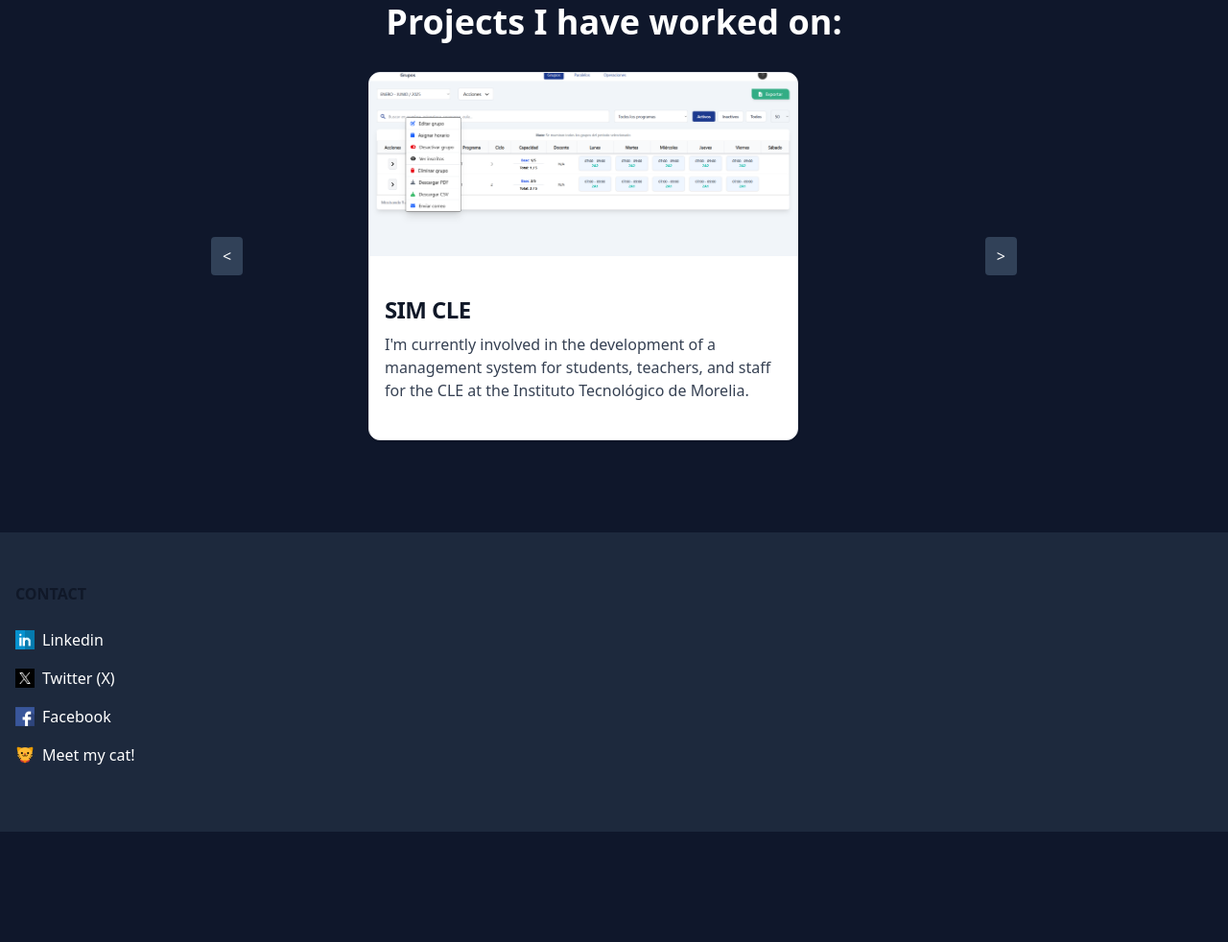
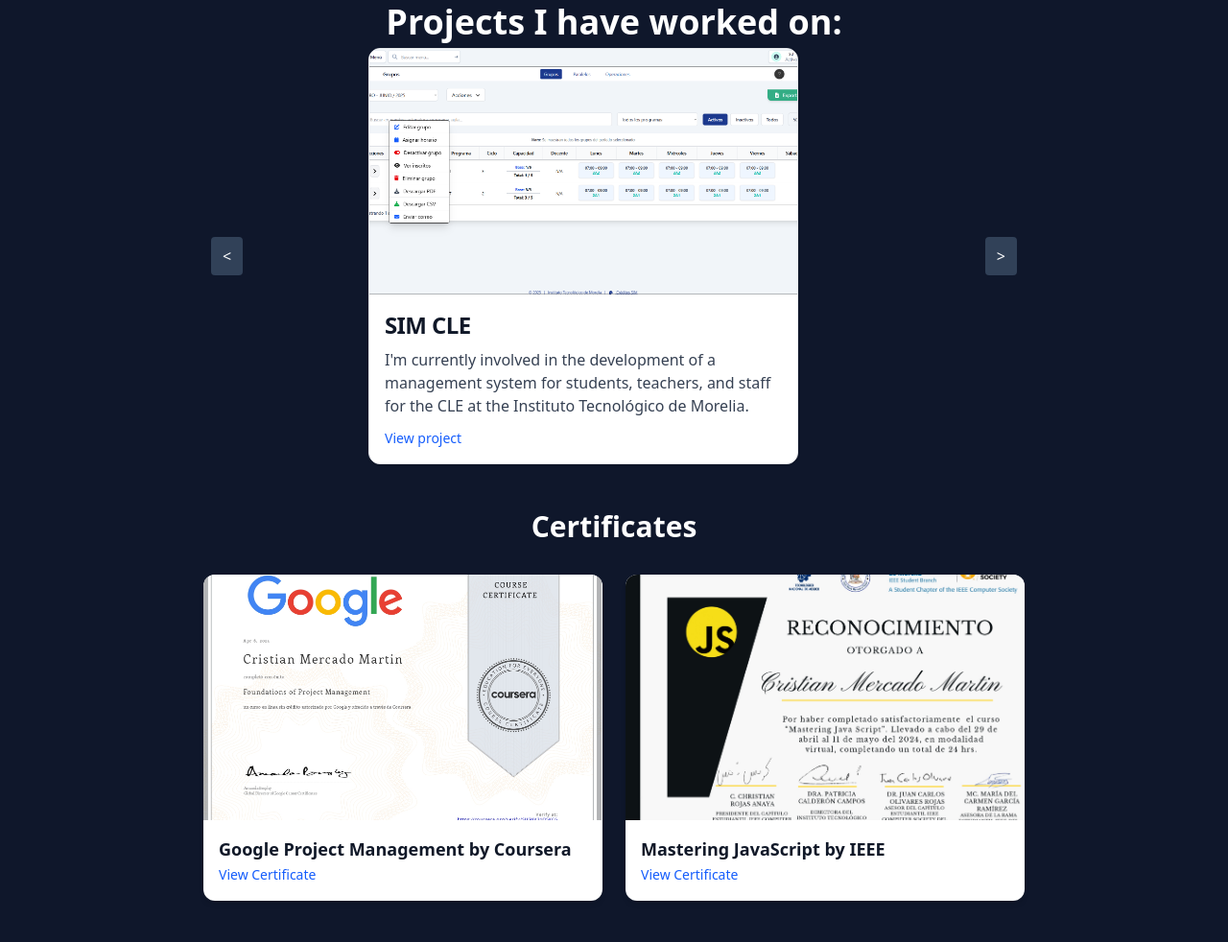
Before and after one commit to Chriss720/portfolio, an Astro site: page / in a window 1280 px wide. Shown: the part 1371-2353 px from the top of the page at 96% size. Before the commit the page ends 2238 px from the top, so only its background shows below. Built offline with nearby package versions, Linux system fonts and the light colour scheme; Astro itself is replaced by a stand-in of ours; a web font is replaced by a local one.

Commit message:
Certificates

```diff
--- a/src/components/proyect-card.astro
+++ b/src/components/proyect-card.astro
@@ -1,19 +1,26 @@
 ---
-const { title, image, description } = Astro.props;
+const { title, image, description, url } = Astro.props;
 ---
 
-<a href="#" class="flex flex-col bg-white border border-gray-200 rounded-xl shadow-sm hover:bg-gray-100 dark:border-gray-700 dark:bg-gray-800 dark:hover:bg-gray-700 h-96 w-full max-w-md overflow-hidden">
+<div class="flex flex-col bg-white border border-gray-200 rounded-xl shadow-sm hover:bg-gray-100
+            dark:border-gray-700 dark:bg-gray-800 dark:hover:bg-gray-700 w-full max-w-md overflow-hidden">
 
-  {/* Imagen ocupa la mitad superior */}
+  <!-- Imagen -->
   <img
-    class="object-cover w-full h-1/2"
+    class="object-cover w-full h-64"
     src={image}
     alt={title}
   />
 
-  {/* Texto ocupa la mitad inferior */}
-  <div class="flex flex-col justify-center p-4 h-1/2">
+  <!-- Contenido -->
+  <div class="flex flex-col p-4">
     <h5 class="text-2xl font-bold tracking-tight text-gray-900 dark:text-white">{title}</h5>
     <p class="mt-2 text-gray-700 dark:text-gray-400">{description}</p>
+    <a href={url}
+       target="_blank"
+       rel="noopener noreferrer"
+       class="mt-3 text-sm text-blue-600 dark:text-blue-400 hover:underline">
+      View project
+    </a>
   </div>
-</a>
+</div>
--- a/src/pages/index.astro
+++ b/src/pages/index.astro
@@ -67,6 +67,7 @@
                 title="SIM CLE"
                 image="/projects/cle.png"
                 description="I'm currently involved in the development of a management system for students, teachers, and staff for the CLE at the Instituto Tecnológico de Morelia."
+                url="https://sim-cle.morelia.tecnm.mx/login"
               />
             </div>
             <div class="project-slide absolute w-[28rem] sm:w-[32rem] transition-transform duration-500 hidden">
@@ -74,6 +75,7 @@
                 title="Modulo vinculación para SIM-TECNM"
                 image="/projects/vin.png"
                 description="Project that connects students with companies for internships, developed with Laravel and Tailwind CSS."
+                url="https://vinculacion-proyecto-avbzd4.laravel.cloud"
               />
             </div>
           </div>
@@ -83,8 +85,39 @@
         </div>
       </section>
 
+      <section id="certificates" class="max-w-4xl mx-auto px-5 py-10">
+        <h2 class="text-3xl font-bold text-center mb-8">Certificates</h2>
 
+        <div class="grid grid-cols-1 sm:grid-cols-2 gap-6">
 
+          <div class="bg-white dark:bg-gray-800 rounded-xl shadow-md overflow-hidden">
+            <img src="/certificates/coursera.jpg" alt="Certificado Coursera" class="w-full h-64 object-cover">
+            <div class="p-4">
+              <h3 class="text-lg font-semibold text-gray-900 dark:text-white">Google Project Management by Coursera</h3>
+              <a href="https://coursera.org/share/5067eda2d0eec79d6cbeb8e0e5a65ce5"
+                target="_blank"
+                rel="noopener noreferrer"
+                class="text-sm text-blue-600 dark:text-blue-400 hover:underline">
+                View Certificate
+              </a>
+
+            </div>
+          </div>
+
+          <div class="bg-white dark:bg-gray-800 rounded-xl shadow-md overflow-hidden">
+            <img src="/certificates/js.jpg" alt="Certificado JavaScript" class="w-full h-64 object-cover">
+            <div class="p-4">
+              <h3 class="text-lg font-semibold text-gray-900 dark:text-white">Mastering JavaScript by IEEE</h3>
+              <a href="https://drive.google.com/file/d/17K30iYTNw3vXaBFJzV-kZ44uUfvcwSVx/view?usp=sharing"
+                target="_blank"
+                rel="noopener noreferrer"
+                class="text-sm text-blue-600 dark:text-blue-400 hover:underline">
+                View Certificate
+              </a>
+            </div>
+          </div>
+        </div>
+      </section>
     </main>
 
 
```
Also changed, not shown: public/certificates/coursera.jpg (added), public/certificates/js.jpg (added).
